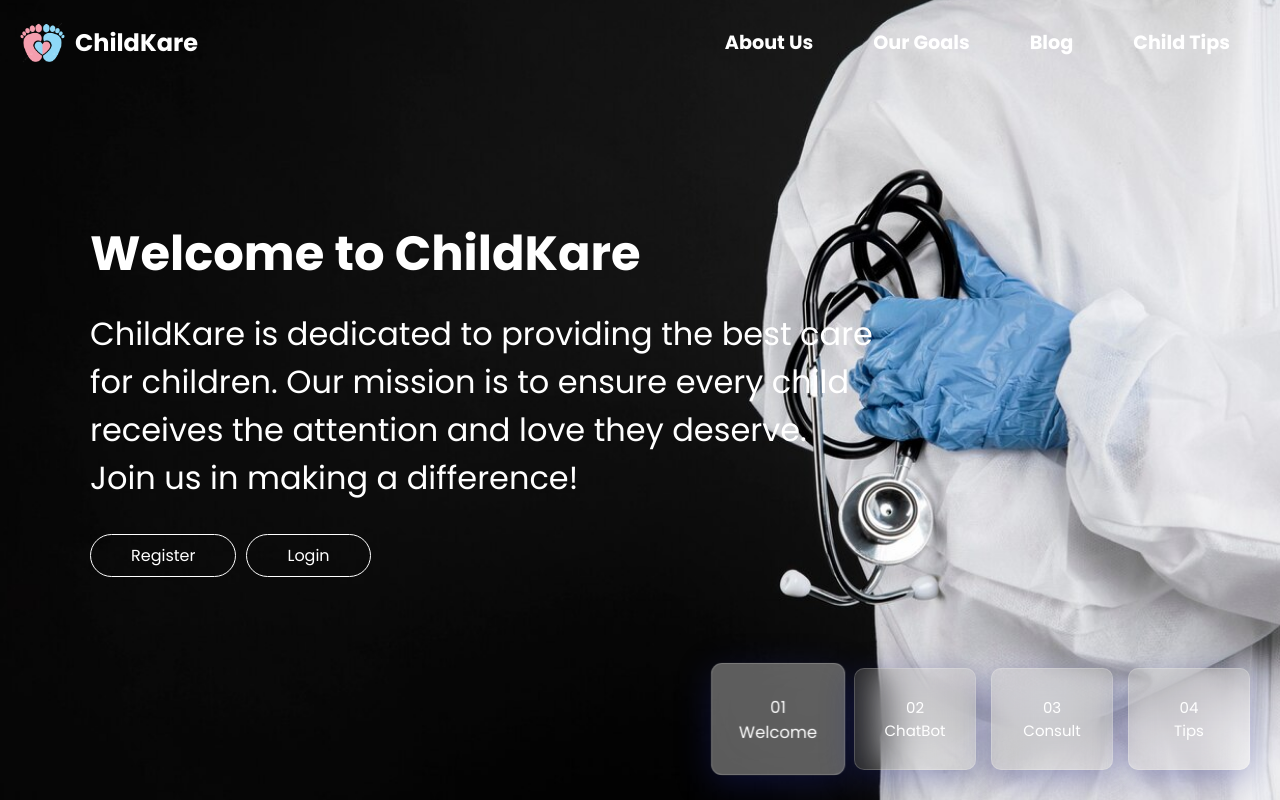
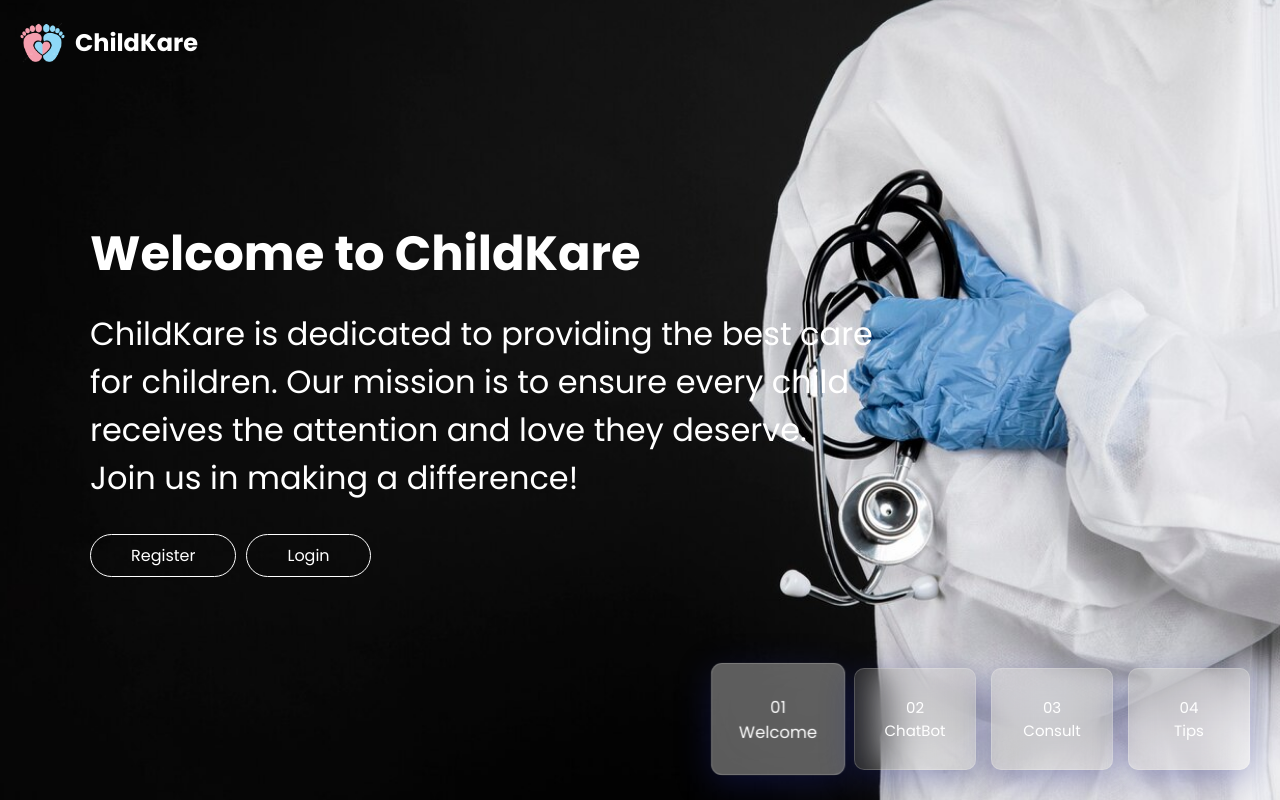
Before and after one commit to peakyblinder101/ChildKare-Project, a React (Vite) app in the folder ChildKare/Frontend/: page / in a window 1280 px wide. Built offline with nearby package versions, Linux system fonts and the light colour scheme.

Commit message:
remove center nav

```diff
--- a/ChildKare/Frontend/src/components/Landing/LandingPage.css
+++ b/ChildKare/Frontend/src/components/Landing/LandingPage.css
@@ -115,7 +115,7 @@ header {
   color: #ffffff;
 }
 
-.center-nav {
+/*.center-nav {
   margin-right: 30px;
   font: 1.2em sans-serif;
   font-weight: bold;
@@ -128,7 +128,7 @@ header {
 
 .center-nav span:hover {
   text-decoration: underline;
-}
+}*/
 
 .auth-buttons {
   display: flex;
--- a/ChildKare/Frontend/src/components/Landing/LandingPage.jsx
+++ b/ChildKare/Frontend/src/components/Landing/LandingPage.jsx
@@ -49,12 +49,12 @@ const LandingPage = () => {
               />
               <span className="logo-name">ChildKare</span>
             </div>
-            <div className="center-nav">
+            {/*<div className="center-nav">
               <span>About Us</span>
               <span>Our Goals</span>
               <span>Blog</span>
               <span>Child Tips</span>
-            </div>
+            </div>*/}
           </header>
           <div className="first-content">
             <div className="description">
```
